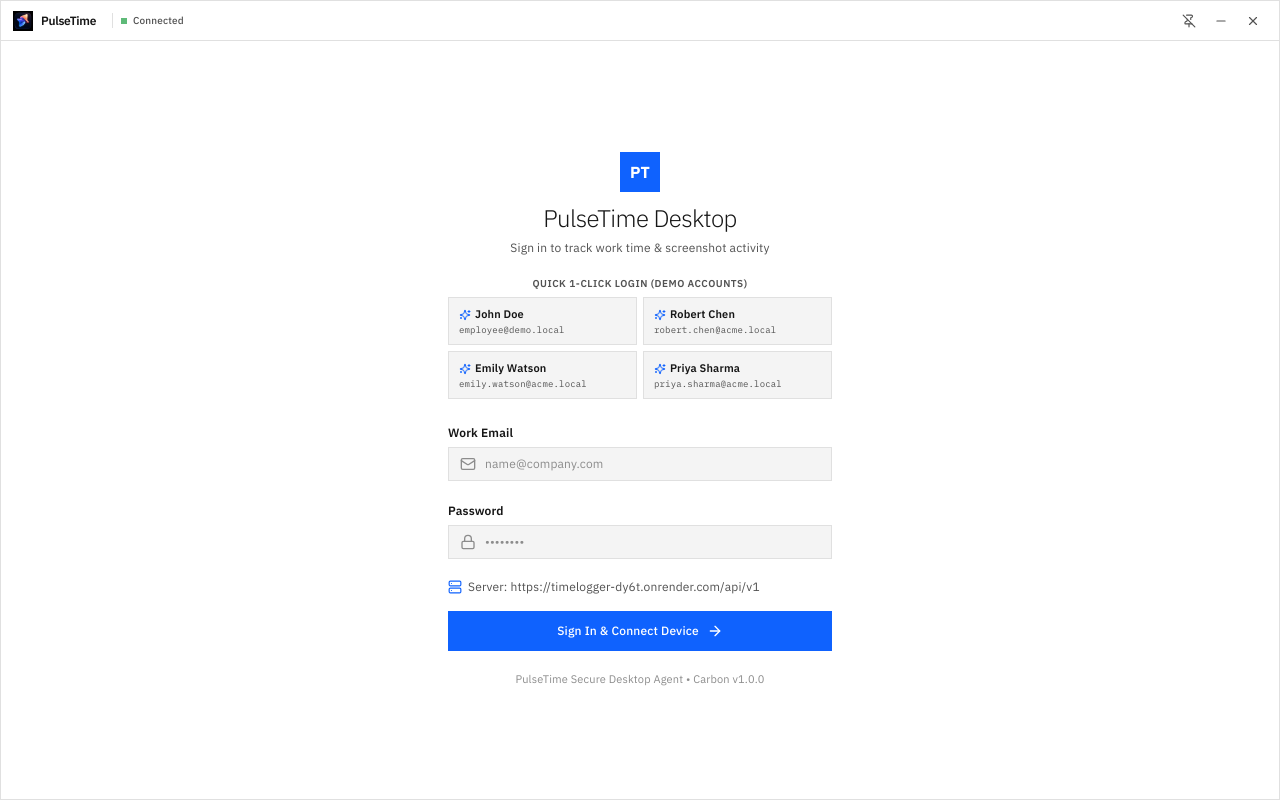
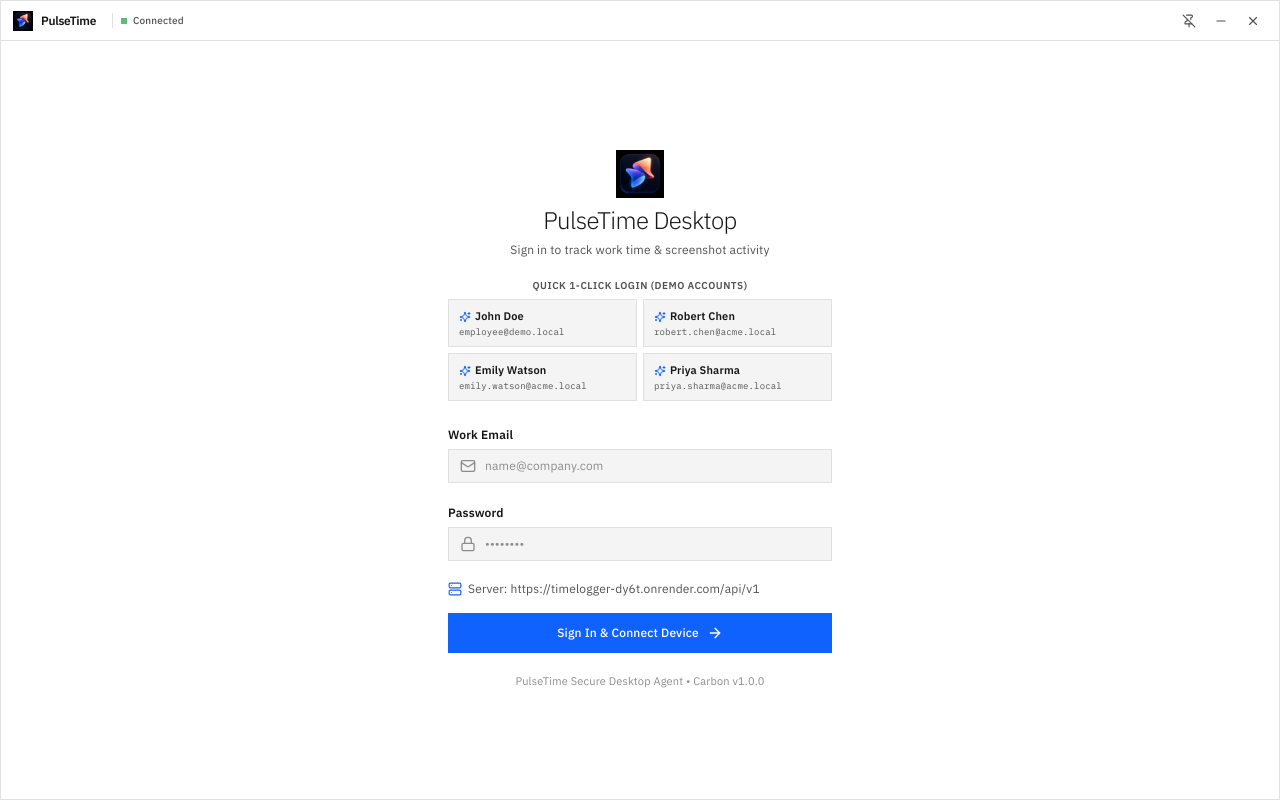
Before and after one commit to ironor25/TimeLogger, a React (Vite) app in the folder timelogger-desktop/: page / in a window 1280 px wide. Built offline with nearby package versions, Linux system fonts and the light colour scheme.

Commit message:
fix(branding): bundle app logo asset for Electron file protocol in header and login page

```diff
--- a/timelogger-desktop/src/components/Header.tsx
+++ b/timelogger-desktop/src/components/Header.tsx
@@ -1,5 +1,6 @@
 import React, { useState } from 'react';
 import { Minus, X, Pin, PinOff, Settings } from 'lucide-react';
+import appLogo from '../assets/icon.png';
 
 interface HeaderProps {
   onOpenSettings?: () => void;
@@ -44,7 +45,7 @@ export const Header: React.FC<HeaderProps> = ({ onOpenSettings, isOnline = true
     <header className="h-10 bg-[#ffffff] border-b border-[#e0e0e0] flex items-center justify-between px-3 select-none app-region-drag font-sans tracking-carbon">
       {/* Brand & Status */}
       <div className="flex items-center gap-2 app-region-no-drag" style={noDragStyle}>
-        <img src="/icon.png" alt="PulseTime" className="w-5 h-5 rounded-none object-contain flex-shrink-0" />
+        <img src={appLogo} alt="PulseTime" className="w-5 h-5 rounded-none object-contain flex-shrink-0" />
         <span className="font-semibold text-xs text-[#161616] tracking-tight">PulseTime</span>
 
         <div className="flex items-center gap-1.5 ml-2 pl-2 border-l border-[#e0e0e0] text-[10px]">
--- a/timelogger-desktop/src/pages/LoginPage.tsx
+++ b/timelogger-desktop/src/pages/LoginPage.tsx
@@ -2,6 +2,7 @@ import React, { useState } from 'react';
 import { Lock, Mail, Server, ArrowRight, AlertCircle, Sparkles } from 'lucide-react';
 import { agentApi } from '../services/api';
 import { storage } from '../services/storage';
+import appLogo from '../assets/icon.png';
 
 interface LoginPageProps {
   onLoginSuccess: () => void;
@@ -65,9 +66,7 @@ export const LoginPage: React.FC<LoginPageProps> = ({ onLoginSuccess }) => {
       <div className="w-full max-w-sm mx-auto space-y-5">
         {/* Brand Header */}
         <div className="text-center space-y-1.5">
-          <div className="inline-flex w-10 h-10 rounded-none bg-[#0f62fe] items-center justify-center text-white font-bold text-base mb-1">
-            PT
-          </div>
+          <img src={appLogo} alt="PulseTime" className="w-12 h-12 rounded-none object-contain mx-auto mb-1" />
           <h1 className="text-2xl font-light text-[#161616] tracking-tight">PulseTime Desktop</h1>
           <p className="text-xs text-[#525252]">Sign in to track work time & screenshot activity</p>
         </div>
--- /dev/null
+++ b/timelogger-desktop/src/vite-env.d.ts
@@ -0,0 +1,16 @@
+/// <reference types="vite/client" />
+
+declare module '*.png' {
+  const src: string;
+  export default src;
+}
+
+declare module '*.svg' {
+  const src: string;
+  export default src;
+}
+
+declare module '*.ico' {
+  const src: string;
+  export default src;
+}
```
